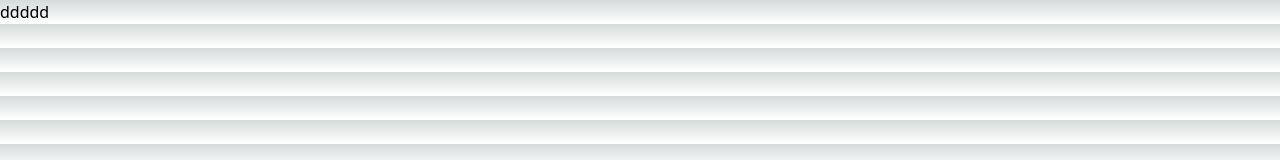
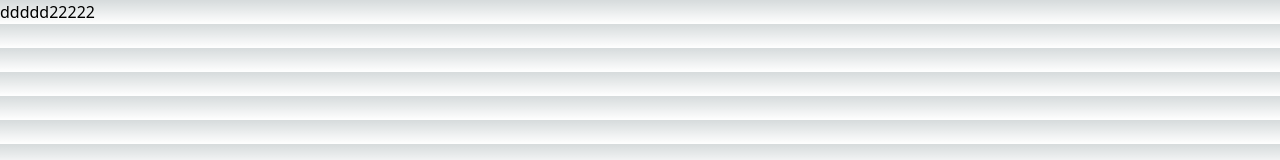
Before and after one commit to gsricco/KustoSocialNet, a Next.js app: page / in a window 1280 px wide. Shown: the top 160 px of the page. Built offline with nearby package versions, Linux system fonts and the light colour scheme.

Commit message:
testing commit223

```diff
--- a/pages/index.tsx
+++ b/pages/index.tsx
@@ -4,6 +4,6 @@ const inter = Inter({ subsets: ['latin'] })
 
 export default function Home() {
   return (
-   <div>ddddd</div>
+   <div>ddddd22222</div>
   )
 }
```
